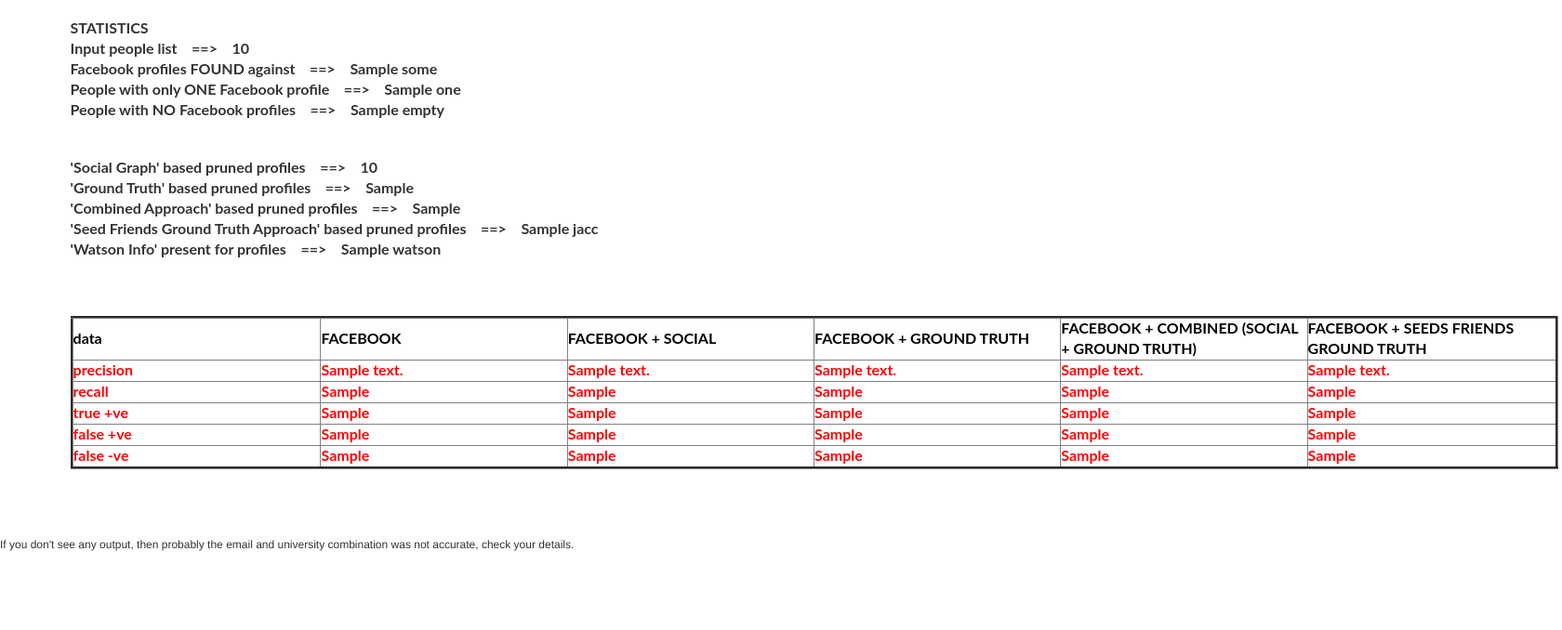
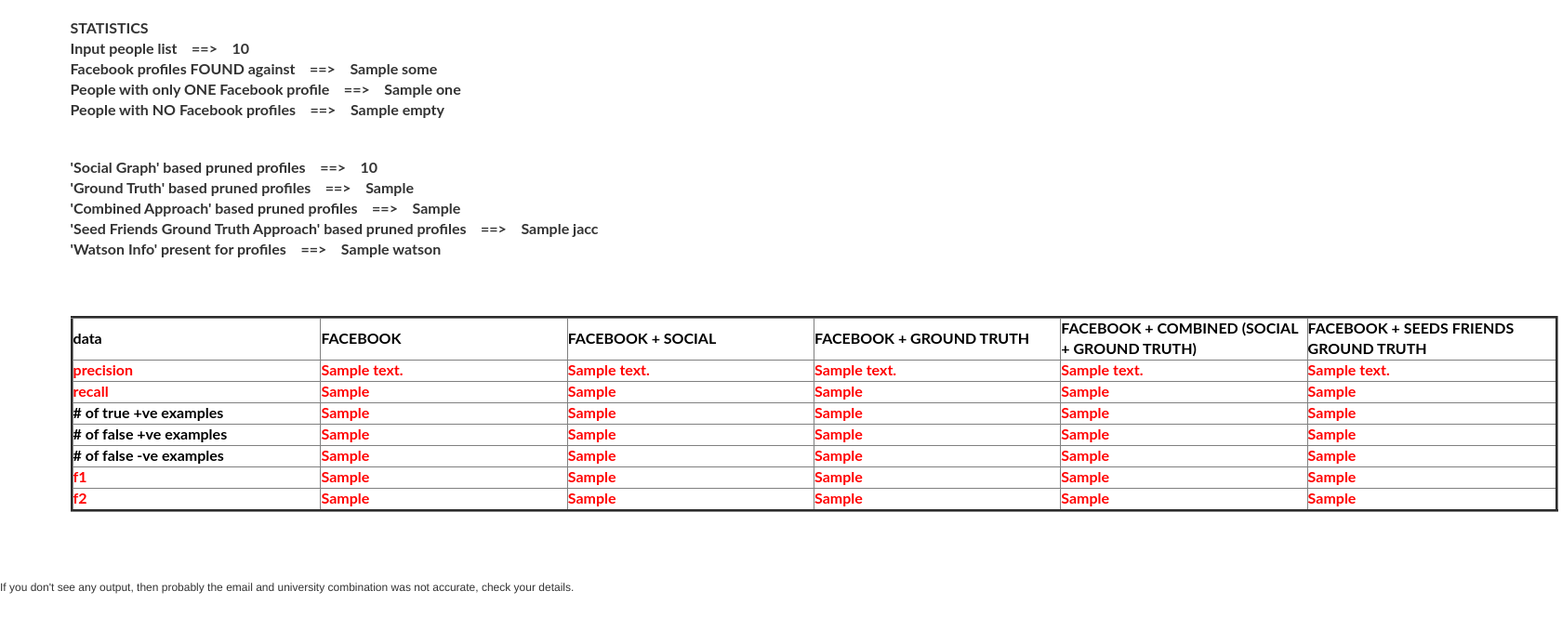
Before and after one commit to deadbrainviv/relational-social-media-search-engine, a Django app: template testApp/templates/testApp/allresults.html in a window 1680 px wide. Shown: the top 678 px of the page at 93% size. Run offline with Django 3.2, Linux system fonts and the light colour scheme; the template is opened without the code that fills it: most values are stand-ins (such as "Sample title", 1, 10 or a date in 2020).

Commit message:
displaying accuracy results

```diff
--- a/testApp/templates/testApp/allresults.html
+++ b/testApp/templates/testApp/allresults.html
@@ -103,7 +103,7 @@
 		</tr>
 		<tr style="width:1000px">
 			<td colspan="1" style="width:100px">
-				<b><font color="red" size="3">true +ve</font></b><br/>
+				<b><font color="black" size="3"># of true +ve examples</font></b><br/>
 			</td>
 			<td colspan="1" style="width:100px">
 				<b><font color="red" size="3">{{metadata.true_positives.tp1}}</font></b><br/>
@@ -123,7 +123,7 @@
 		</tr>
 		<tr style="width:1000px">
 			<td colspan="1" style="width:100px">
-				<b><font color="red" size="3">false +ve</font></b><br/>
+				<b><font color="black" size="3"># of false +ve examples</font></b><br/>
 			</td>
 			<td colspan="1" style="width:100px">
 				<b><font color="red" size="3">{{metadata.false_positives.fp1}}</font></b><br/>
@@ -143,7 +143,7 @@
 		</tr>
 		<tr style="width:1000px">
 			<td colspan="1" style="width:100px">
-				<b><font color="red" size="3">false -ve</font></b><br/>
+				<b><font color="black" size="3"># of false -ve examples</font></b><br/>
 			</td>
 			<td colspan="1" style="width:100px">
 				<b><font color="red" size="3">{{metadata.false_negatives.fn1}}</font></b><br/>
@@ -159,6 +159,46 @@
 			</td>
 			<td colspan="1" style="width:100px">
 				<b><font color="red" size="3">{{metadata.false_negatives.fn5}}</font></b><br/>
+			</td>
+		</tr>
+		<tr style="width:1000px">
+			<td colspan="1" style="width:100px">
+				<b><font color="red" size="3">f1</font></b><br/>
+			</td>
+			<td colspan="1" style="width:100px">
+				<b><font color="red" size="3">{{metadata.f1.f1_1}}</font></b><br/>
+			</td>
+			<td colspan="1" style="width:100px">
+				<b><font color="red" size="3">{{metadata.f1.f1_2}}</font></b><br/>
+			</td>
+			<td colspan="1" style="width:100px">
+				<b><font color="red" size="3">{{metadata.f1.f1_3}}</font></b><br/>
+			</td>
+			<td colspan="1" style="width:100px">
+				<b><font color="red" size="3">{{metadata.f1.f1_4}}</font></b><br/>
+			</td>
+			<td colspan="1" style="width:100px">
+				<b><font color="red" size="3">{{metadata.f1.f1_5}}</font></b><br/>
+			</td>
+		</tr>
+		<tr style="width:1000px">
+			<td colspan="1" style="width:100px">
+				<b><font color="red" size="3">f2</font></b><br/>
+			</td>
+			<td colspan="1" style="width:100px">
+				<b><font color="red" size="3">{{metadata.f2.f2_1}}</font></b><br/>
+			</td>
+			<td colspan="1" style="width:100px">
+				<b><font color="red" size="3">{{metadata.f2.f2_2}}</font></b><br/>
+			</td>
+			<td colspan="1" style="width:100px">
+				<b><font color="red" size="3">{{metadata.f2.f2_3}}</font></b><br/>
+			</td>
+			<td colspan="1" style="width:100px">
+				<b><font color="red" size="3">{{metadata.f2.f2_4}}</font></b><br/>
+			</td>
+			<td colspan="1" style="width:100px">
+				<b><font color="red" size="3">{{metadata.f2.f2_5}}</font></b><br/>
 			</td>
 		</tr>
 	</table>
```
Also changed, not shown: testApp/views.py (+16 -0 lines), 1 other file.
